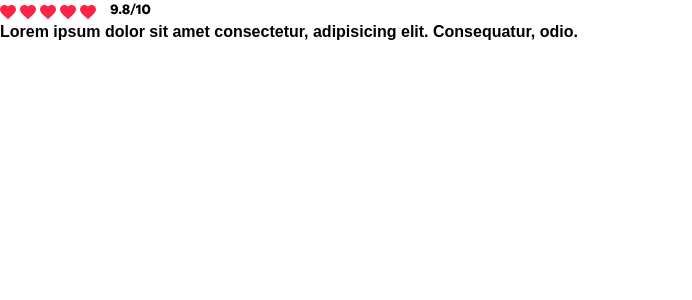
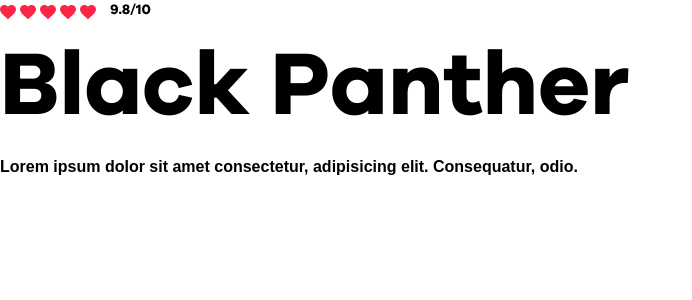
Before and after one commit to SeadSabanovic/dot_control, a React (Vite) app: page / in a window 1280 px wide. Shown: the top 300 px of the page, without its empty margins (0-692 px from the left). Built offline with nearby package versions, Linux system fonts and the light colour scheme; a web font is replaced by a local one.

Commit message:
WIP Typography

```diff
--- a/src/App.jsx
+++ b/src/App.jsx
@@ -5,6 +5,8 @@
   return (
     <>
       <Rating />
+
+      <h1 className="h1">Black Panther</h1>
       <p>
         Lorem ipsum dolor sit amet consectetur, adipisicing elit. Consequatur,
         odio.
--- a/src/App.scss
+++ b/src/App.scss
@@ -1,35 +1 @@
 @use "./styles/index.scss" as *;
-
-.rating {
-  $rating: &;
-  display: flex;
-  align-items: flex-end;
-  column-gap: 14px;
-
-  &__hearts {
-    display: flex;
-    gap: 4px;
-
-    &__heart {
-      $heart: &;
-      width: 16px;
-      height: 14.7px;
-
-      &:not(#{$heart}--fill) {
-        opacity: 0.2;
-      }
-
-      &--fill {
-        #{$heart}__inner {
-          fill: $color-primary;
-        }
-      }
-    }
-  }
-
-  &__value {
-    font-size: 0.875rem;
-    line-height: calc(1.25 / 0.875);
-    @include font-title;
-  }
-}
--- a/src/styles/_typography.scss
+++ b/src/styles/_typography.scss
@@ -26,10 +26,12 @@
 
 @mixin font-title {
   font-family: "Galano Grotesque", sans-serif;
+  letter-spacing: 0;
 }
 
 @mixin font-body {
   font-family: "Newzald", sans-serif;
+  letter-spacing: 0;
 }
 
 h1,
@@ -41,8 +43,12 @@
   @include font-title;
 }
 
-.description {
-  @include font-body;
+.h1 {
+  font-size: 3.75rem;
+
+  @media (min-width: 768px) {
+    font-size: 5.625rem;
+  }
 }
 
 // Default
--- /dev/null
+++ b/src/styles/components/_rating.scss
@@ -0,0 +1,36 @@
+@use "../variables" as *;
+@use "../typography" as *;
+
+.rating {
+  $rating: &;
+  display: flex;
+  align-items: flex-end;
+  column-gap: 14px;
+
+  &__hearts {
+    display: flex;
+    gap: 4px;
+
+    &__heart {
+      $heart: &;
+      width: 16px;
+      height: 14.7px;
+
+      &:not(#{$heart}--fill) {
+        opacity: 0.2;
+      }
+
+      &--fill {
+        #{$heart}__inner {
+          fill: $color-primary;
+        }
+      }
+    }
+  }
+
+  &__value {
+    font-size: 0.875rem;
+    line-height: calc(1.25 / 0.875);
+    @include font-title;
+  }
+}
--- a/src/styles/index.scss
+++ b/src/styles/index.scss
@@ -1,3 +1,6 @@
 @forward "./reset";
 @forward "./typography";
 @forward "./variables";
+
+//Components
+@forward "./components/rating";
```
